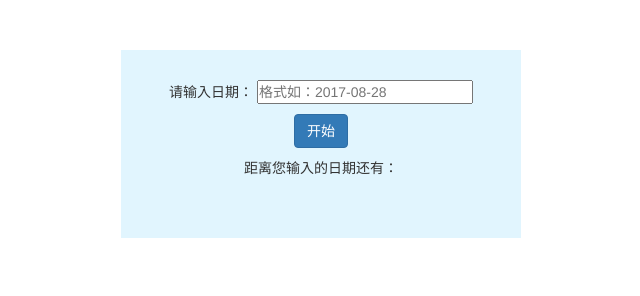
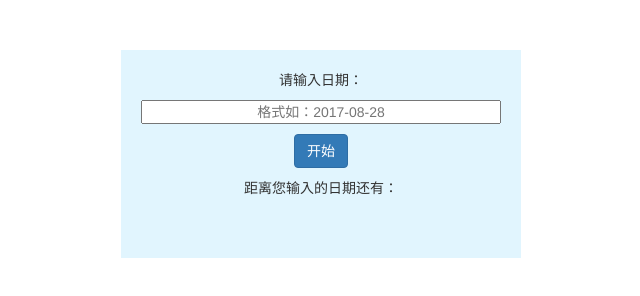
Before and after one commit to Oriellee/Works-collection, a plain HTML site: page works/倒计时.html in a window 1280 px wide. Shown: the whole page, without its empty margins (319-959 px from the left). Drawn offline with Linux system fonts and the light colour scheme.

Commit message:
修改。

```diff
--- a/works/倒计时.html
+++ b/works/倒计时.html
@@ -22,8 +22,9 @@
     }
 
     #input {
-        width: 60%;
+        width: 100%;
         margin: 1rem 0;
+        text-align: center;
     }
 
     p {
```
